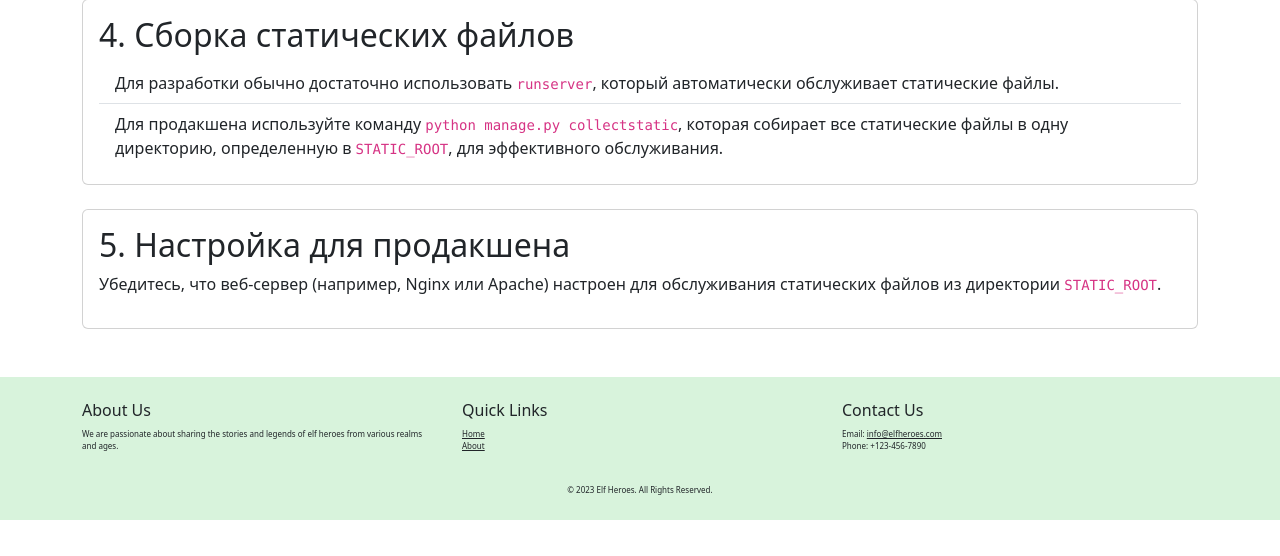
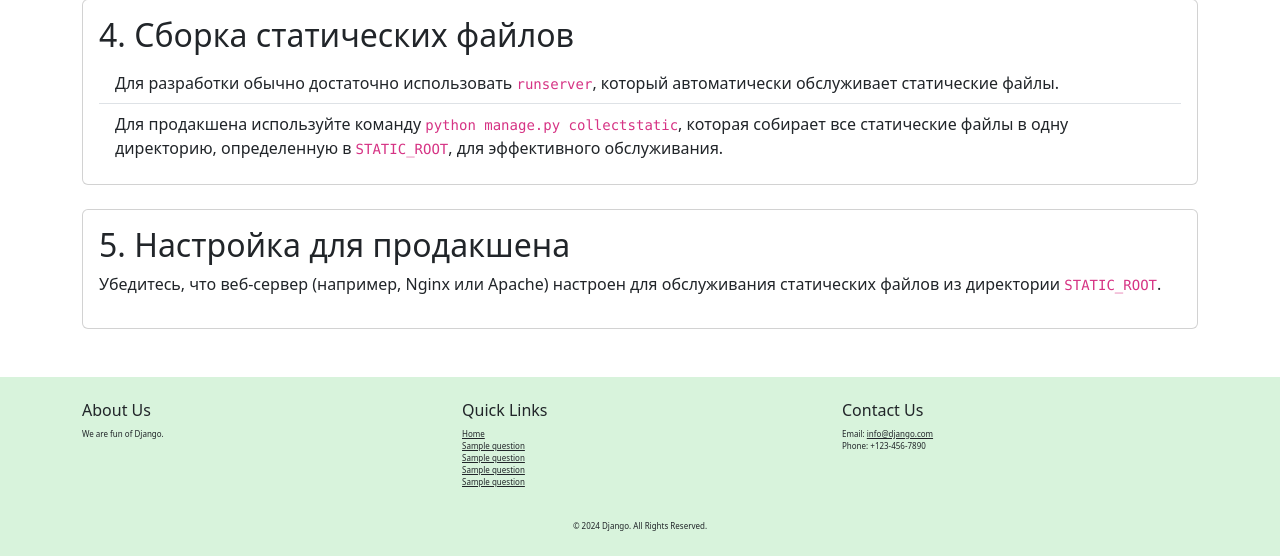
Before and after one commit to Sophiya-ai/DJ02_Django-schemes-Jinja, a Django app: template ZeroCoder/HomeworkApp/templates/HomeworkApp/workWithStatic.html in a window 1280 px wide. Shown: the part 720-1276 px from the top of the page. Before the commit the page ends 1240 px from the top, so only its background shows below. Run offline with Django 5.2, Linux system fonts and the light colour scheme; the template is opened without the code that fills it: most values are stand-ins (such as "Sample title", 1, 10 or a date in 2020); parts of the project's set-up code (start-up, migrations or seed data) failed here and were passed over; some libraries are stand-ins or nearby versions.

Commit message:
added pros and static into home menu

```diff
--- a/ZeroCoder/FirstApp/templates/FirstApp/layout.html
+++ b/ZeroCoder/FirstApp/templates/FirstApp/layout.html
@@ -33,6 +33,12 @@
                     <li class="nav-item">
                         <a class="nav-link" href="{% url 'page2' %}">Второстепенная</a>
                     </li>
+                    <li class="nav-item">
+                        <a class="nav-link" href="{% url 'wStatic' %}">Работа со статическими файлами</a>
+                    </li>
+                    <li class="nav-item">
+                        <a class="nav-link" href="{% url 'pros' %}">Преимущества и недостатки</a>
+                    </li>
                 </ul>
             </aside>
 
--- a/ZeroCoder/HomeworkApp/templates/HomeworkApp/footer.html
+++ b/ZeroCoder/HomeworkApp/templates/HomeworkApp/footer.html
@@ -4,25 +4,28 @@
             <div class="row">
                 <div class="col-md-4">
                     <h6>About Us</h6>
-                    <p>We are passionate about sharing the stories and legends of elf heroes from various realms and ages.</p>
+                    <p>We are fun of Django.</p>
                 </div>
                 <div class="col-md-4">
                     <h6>Quick Links</h6>
                     <ul class="list-unstyled">
                         <li><a href="/" class="text-dark">Home</a></li>
-                        <li><a href="/about/" class="text-dark">About</a></li>
+                        <li><a href="{% url 'wStatic' %}" class="text-dark">{{question}}</a></li>
+                        <li><a href="{% url 'pros' %}" class="text-dark">{{question}}</a></li>
+                        <li><a href="{% url 'pros' %}" class="text-dark">{{question}}</a></li>
+                        <li><a href="{% url 'pros' %}" class="text-dark">{{question}}</a></li>
                     </ul>
                 </div>
                 <div class="col-md-4">
                     <h6>Contact Us</h6>
                     <address>
-                        Email: <a href="mailto:info@elfheroes.com" class="text-dark">info@elfheroes.com</a><br>
+                        Email: <a href="mailto:info@elfheroes.com" class="text-dark">info@django.com</a><br>
                         Phone: +123-456-7890
                     </address>
                 </div>
             </div>
             <div class="text-center mt-3">
-                &copy; 2023 Elf Heroes. All Rights Reserved.
+                &copy; 2024 Django. All Rights Reserved.
             </div>
         </div>
     </footer>
```
Also changed, not shown: ZeroCoder/HomeworkApp/views.py (+14 -0 lines).
